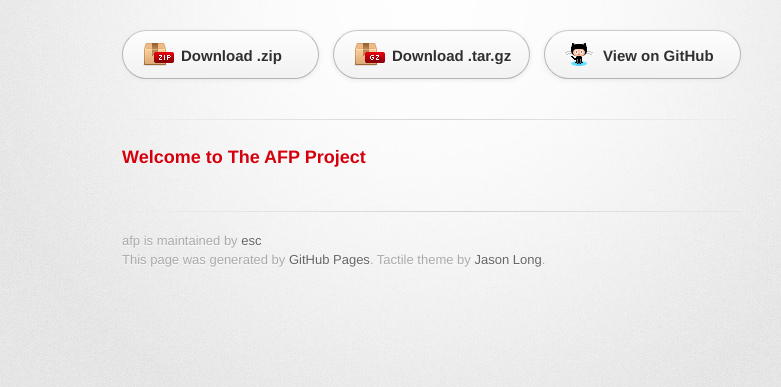
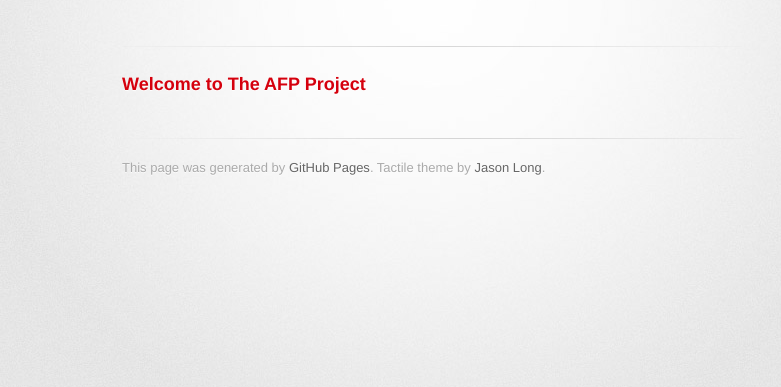
Before and after one commit to ImmobilienScout24/afp, a plain HTML site: page index.html in a window 1280 px wide. Shown: the part 127-514 px from the top of the page, without its empty margins (208-989 px from the left). Drawn offline with Linux system fonts and the light colour scheme; a web font is replaced by a local one.

Commit message:
remove some unwanted content

```diff
--- a/index.html
+++ b/index.html
@@ -10,7 +10,7 @@
     <!--[if lt IE 9]>
     <script src="//html5shiv.googlecode.com/svn/trunk/html5.js"></script>
     <![endif]-->
-    <title>afp by esc</title>
+    <title>afp</title>
   </head>
 
   <body>
@@ -22,12 +22,6 @@
           <h2>The AFP Project</h2>
         </header>
 
-        <section id="downloads" class="clearfix">
-          <a href="https://github.com/esc/afp/zipball/master" id="download-zip" class="button"><span>Download .zip</span></a>
-          <a href="https://github.com/esc/afp/tarball/master" id="download-tar-gz" class="button"><span>Download .tar.gz</span></a>
-          <a href="https://github.com/esc/afp" id="view-on-github" class="button"><span>View on GitHub</span></a>
-        </section>
-
         <hr>
 
         <section id="main_content">
@@ -36,10 +30,8 @@
         </section>
 
         <footer>
-          afp is maintained by <a href="https://github.com/esc">esc</a><br>
           This page was generated by <a href="https://pages.github.com">GitHub Pages</a>. Tactile theme by <a href="https://twitter.com/jasonlong">Jason Long</a>.
         </footer>
-
 
       </div>
     </div>
```
